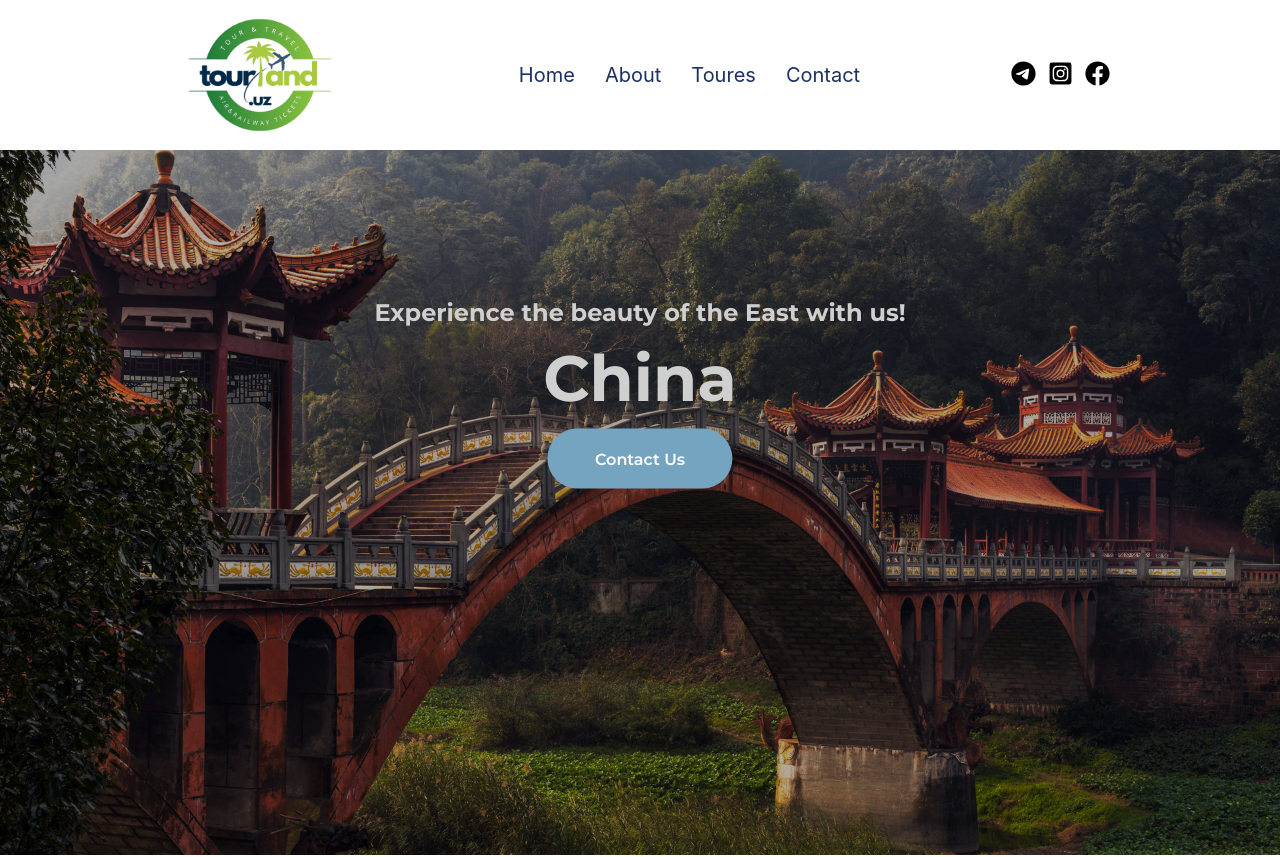
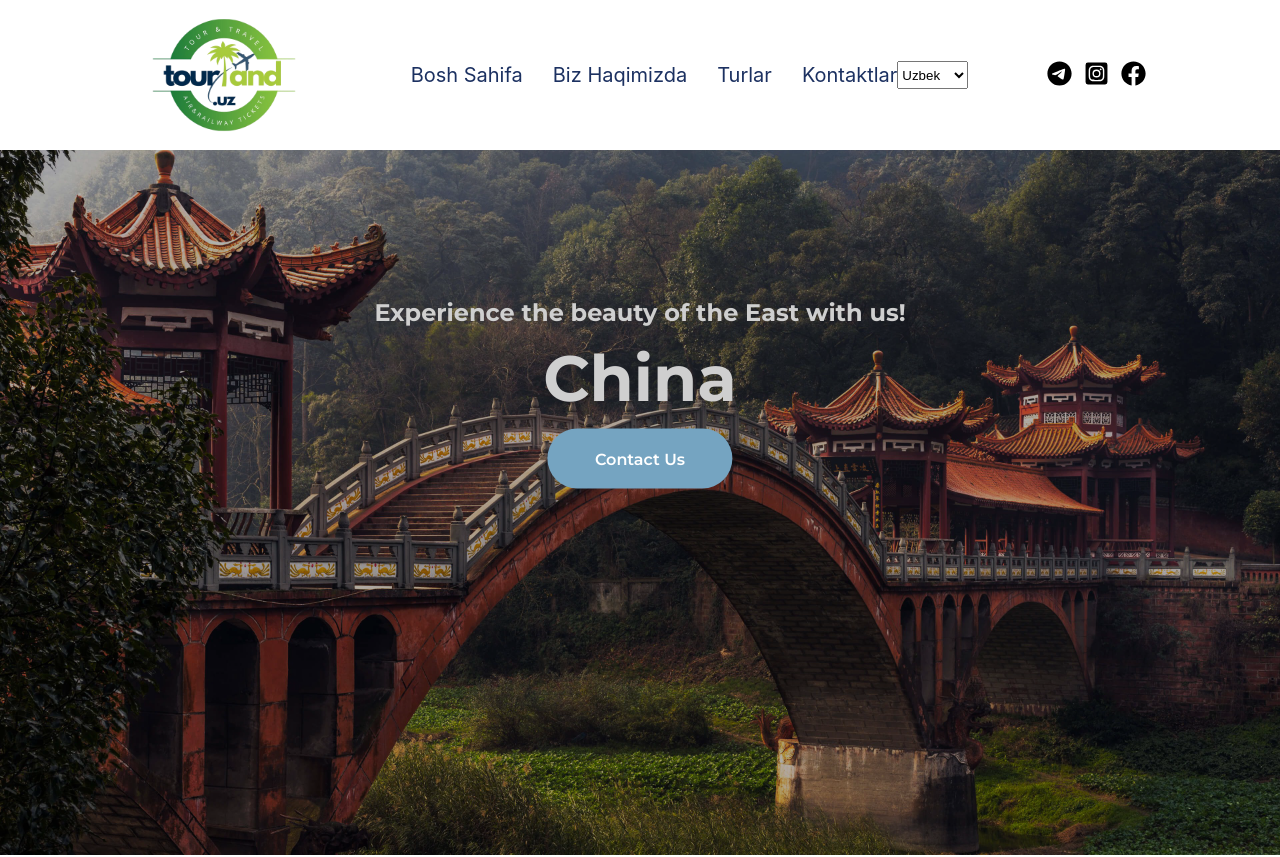
Before and after one commit to akmaljonakhrorov/Vite__React, a React (Vite) app: page / in a window 1280 px wide. Shown: the top 857 px of the page. Built offline with nearby package versions, Linux system fonts and the light colour scheme.

Commit message:
langae change added

```diff
--- a/package.json
+++ b/package.json
@@ -13,8 +13,12 @@
     "@popperjs/core": "^2.11.8",
     "antd": "^5.22.1",
     "bootstrap": "^5.3.3",
+    "i18next": "^23.16.6",
+    "i18next-browser-languagedetector": "^8.0.0",
+    "i18next-http-backend": "^2.6.2",
     "react": "^18.3.1",
     "react-dom": "^18.3.1",
+    "react-i18next": "^15.1.1",
     "react-icons": "^5.3.0",
     "react-router-dom": "^6.28.0",
     "react-slick": "^0.30.2",
--- /dev/null
+++ b/public/en.json
@@ -0,0 +1,6 @@
+{
+  "Bosh Sahifa": "Home",
+  "Biz Haqimizda": "About",
+  "Turlar": "Tours",
+  "Kontaktlar": "Contact"
+}
--- /dev/null
+++ b/public/ru.json
@@ -0,0 +1,6 @@
+{
+  "Bosh Sahifa": "Главная",
+  "Biz Haqimizda": "О Нас",
+  "Turlar": "Туры",
+  "Kontaktlar": "Контакты"
+}
--- /dev/null
+++ b/public/uz.json
@@ -0,0 +1,6 @@
+{
+  "Bosh Sahifa": "Bosh Sahifa",
+  "Biz Haqimizda": "Biz Haqimizda",
+  "Turlar": "Turlar",
+  "Kontaktlar": "Kontaktlar"
+}
--- a/src/components/Navlinks/index.jsx
+++ b/src/components/Navlinks/index.jsx
@@ -1,15 +1,28 @@
 import React from "react";
 import Link from "antd/es/typography/Link";
+import { List } from "./index.js";
+// i18next language change
+import { useTranslation } from "react-i18next";
 
-import { List } from "./index.js";
+// const navlinks = [
+//   { path: "/homepage", title: t("Bosh Sahifa") },
+//   { path: "/about", title: t("Biz Haqimizda") },
+//   { path: "/toures", title: t("Turlar") },
+//   { path: "/contact", title: t("Kontaktlar") },
+// ];
+const Navlinks = () => {
+  const { t, i18n } = useTranslation();
 
-const navlinks = [
-  { path: "/homepage", title: "Home" },
-  { path: "/about", title: "About" },
-  { path: "/toures", title: "Toures" },
-  { path: "/contact", title: "Contact" },
-];
-const Navlinks = () => {
+  const navlinks = [
+    { path: "/homepage", title: t("Bosh Sahifa") },
+    { path: "/about", title: t("Biz Haqimizda") },
+    { path: "/toures", title: t("Turlar") },
+    { path: "/contact", title: t("Kontaktlar") },
+  ];
+  const handleChangeLang = (event) => {
+    const selectLang = event.target.value;
+    i18n.changeLanguage(selectLang);
+  };
   return (
     <>
       {navlinks.map((value, index) => {
@@ -19,6 +32,11 @@ const Navlinks = () => {
           </List>
         );
       })}
+      <select name="lang" id="lang" onChange={handleChangeLang}>
+        <option value="uz">Uzbek</option>
+        <option value="ru">Russian</option>
+        <option value="en">English</option>
+      </select>
     </>
   );
 };
--- /dev/null
+++ b/src/i18n.jsx
@@ -0,0 +1,24 @@
+import i18n from "i18next";
+import { initReactI18next } from "react-i18next";
+import Backend from "i18next-http-backend";
+import languageDetector from "i18next-browser-languagedetector";
+import uzTranslation from "../public/uz.json";
+import ruTranslation from "../public/ru.json";
+import enTranslation from "../public/en.json";
+i18n
+  .use(Backend)
+  // detect the language
+  .use(languageDetector)
+  // connect the language
+  .use(initReactI18next)
+  .init({
+    fallbackLng: "en",
+    lng: "uz",
+    debug: true,
+    resources: {
+      uz: { translation: uzTranslation },
+      ru: { translation: ruTranslation },
+      en: { translation: enTranslation },
+    },
+  });
+export default i18n;
--- a/src/main.jsx
+++ b/src/main.jsx
@@ -6,6 +6,7 @@ import "slick-carousel/slick/slick-theme.css";
 // import "bootstrap/dist/css/bootstrap.min.css";
 // import "bootstrap/dist/js/bootstrap.bundle.min.js";
 import Root from "./root";
+import "./i18n.jsx";
 
 createRoot(document.getElementById("root")).render(
   <StrictMode>
```
Also changed, not shown: 1 other file (tests, documents, lock files or other folders).
